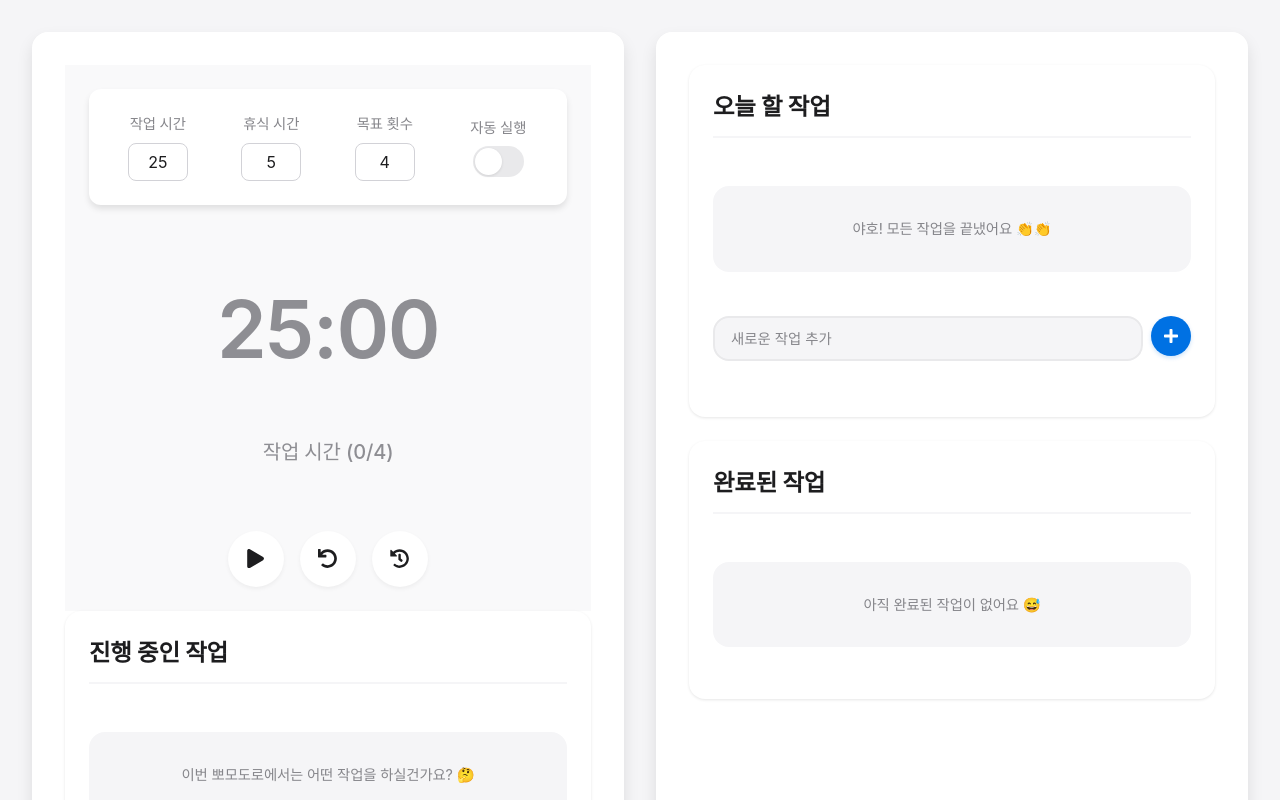
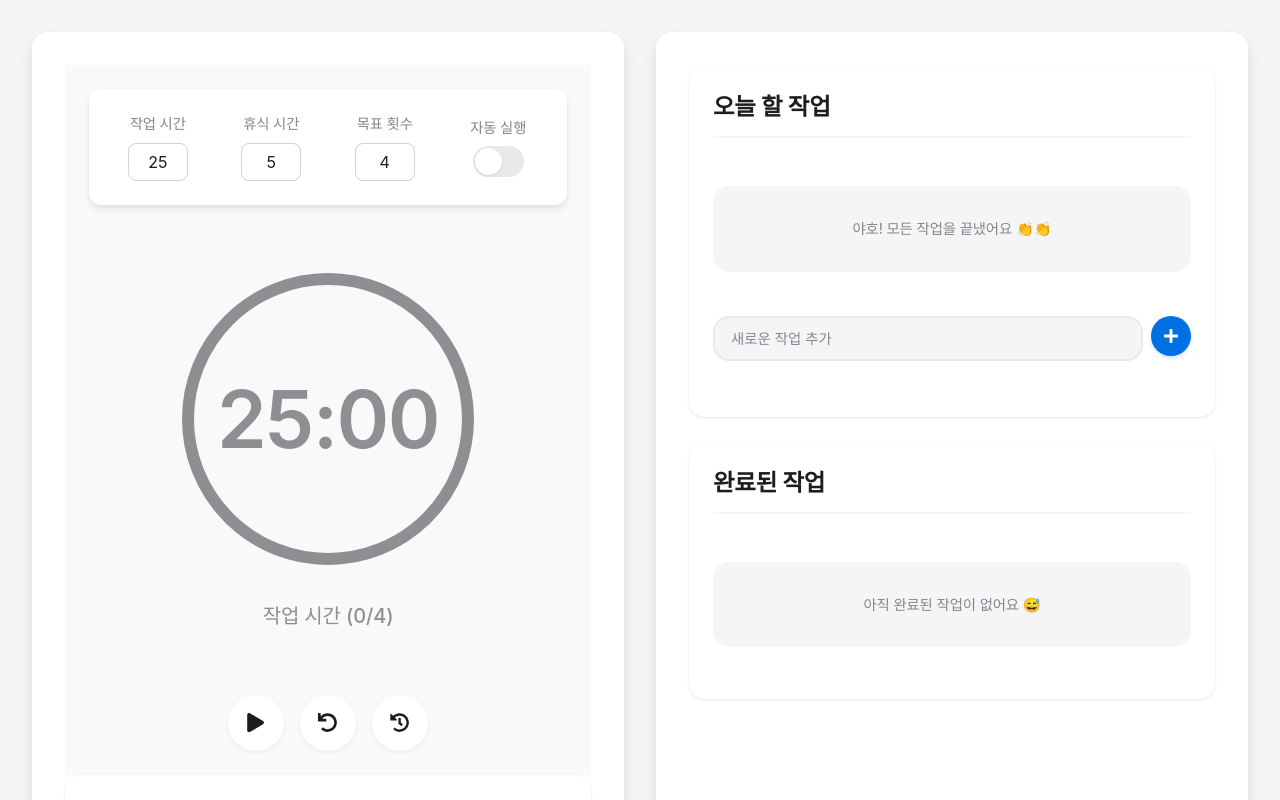
Before and after one commit to jchyng/Pomodoro-web, a React (Create React App) app: page / in a window 1280 px wide. Shown: the top 800 px of the page. Built offline with nearby package versions, Linux system fonts and the light colour scheme; a web font is replaced by a local one.

Commit message:
progress bar 추가

```diff
--- a/src/components/Timer/Timer.module.css
+++ b/src/components/Timer/Timer.module.css
@@ -73,10 +73,45 @@
   color: var(--system-gray);
 }
 
+.timerWrapper {
+  position: relative;
+  width: 300px;
+  height: 300px;
+  display: flex;
+  justify-content: center;
+  align-items: center;
+}
+
+.progressRing {
+  position: absolute;
+  transform: rotate(-90deg);
+}
+
+.progressRingCircleBackground {
+  color: rgba(255, 255, 255, 0.1);
+}
+
+.progressRingCircle {
+  transition: stroke-dashoffset 0.1s linear;
+}
+
+.progressRingCircle.work {
+  color: #0071e3;
+}
+
+.progressRingCircle.break {
+  color: #34c759;
+}
+
+.progressRingCircle.paused {
+  color: #8e8e93;
+}
+
 .timer {
+  position: relative;
+  z-index: 1;
   font-size: 5rem;
   font-weight: 600;
-  margin-bottom: 1rem;
   letter-spacing: -0.02em;
   text-align: center;
   transition: color 0.3s ease;
--- a/src/components/Timer/index.js
+++ b/src/components/Timer/index.js
@@ -279,6 +279,52 @@ const Timer = ({ onBreakEnd }) => {
     targetPomodoro,
   ]);
 
+  // 프로그레스 계산 함수 수정
+  const calculateProgress = () => {
+    const totalTime = isBreakTime ? breakTime * 60 : workTime * 60;
+    return (time / totalTime) * 100;
+  };
+
+  // SVG 원형 프로그레스 바 컴포넌트
+  const CircularProgress = () => {
+    const progress = calculateProgress();
+    const radius = 140;
+    const circumference = 2 * Math.PI * radius;
+    const strokeDashoffset = circumference - (progress / 100) * circumference;
+
+    return (
+      <svg className={styles.progressRing} width="350" height="350">
+        <circle
+          className={styles.progressRingCircleBackground}
+          strokeWidth="12"
+          stroke="currentColor"
+          fill="transparent"
+          r={radius}
+          cx="175"
+          cy="175"
+        />
+        <circle
+          className={`${styles.progressRingCircle} ${
+            isRunning
+              ? isBreakTime
+                ? styles.break
+                : styles.work
+              : styles.paused
+          }`}
+          strokeWidth="12"
+          strokeDasharray={circumference}
+          strokeDashoffset={strokeDashoffset}
+          strokeLinecap="round"
+          stroke="currentColor"
+          fill="transparent"
+          r={radius}
+          cx="175"
+          cy="175"
+        />
+      </svg>
+    );
+  };
+
   return (
     <div
       className={`${styles.timerContainer} ${
@@ -296,12 +342,19 @@ const Timer = ({ onBreakEnd }) => {
         isRunning={isRunning}
         isAuto={isAuto}
       />
-      <div
-        className={`${styles.timer} ${
-          isRunning ? (isBreakTime ? styles.break : styles.work) : styles.paused
-        }`}
-      >
-        {formatTime(displayTime)}
+      <div className={styles.timerWrapper}>
+        <CircularProgress />
+        <div
+          className={`${styles.timer} ${
+            isRunning
+              ? isBreakTime
+                ? styles.break
+                : styles.work
+              : styles.paused
+          }`}
+        >
+          {formatTime(displayTime)}
+        </div>
       </div>
       <div
         className={`${styles.status} ${
```
